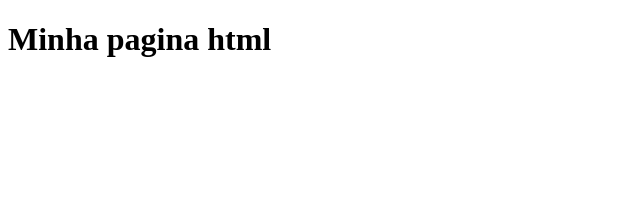
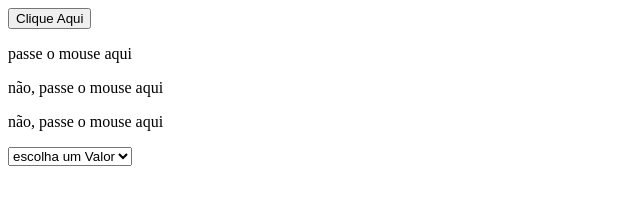
Before and after one commit to SlientKnight/aula_javascript, a plain HTML site: page index.html in a window 1280 px wide. Shown: the whole page, without its empty margins (0-640 px from the left). Drawn offline with Linux system fonts and the light colour scheme.

Commit message:
configura a pagina com elementos html

```diff
--- a/index.html
+++ b/index.html
@@ -5,9 +5,19 @@
     <head>
         <title>Minha pagina</title>
     </head>
-    <body>
-        <h1>
-            Minha pagina html
-        </h1>
+    <body onload="load()">
+        <button type="button" onclick="clicou()">Clique Aqui</button>
+        <p id="video" onclick="redirecionar()"></p>
+        <p id="mouse-move" onmouseover="em_cima(this)" onmouseout="fora(this)">passe o mouse aqui</p>
+        <p id="mouse-move-2" onmouseover="em_cima(this)" onmouseout="fora(this)">não, passe o mouse aqui</p>
+        <p onmouseover="em_cima(this)" onmouseout="fora(this)">não, passe o mouse aqui</p>
+
+        <select onchange="mudanca(this)">
+            <option value="0">escolha um Valor</option>
+            <option value="1">Valor 1</option>
+            <option value="2">Valor 2</option>
+            <option value="3">Valor 3</option>
+        </select>
+
     </body>
 </html>
```
